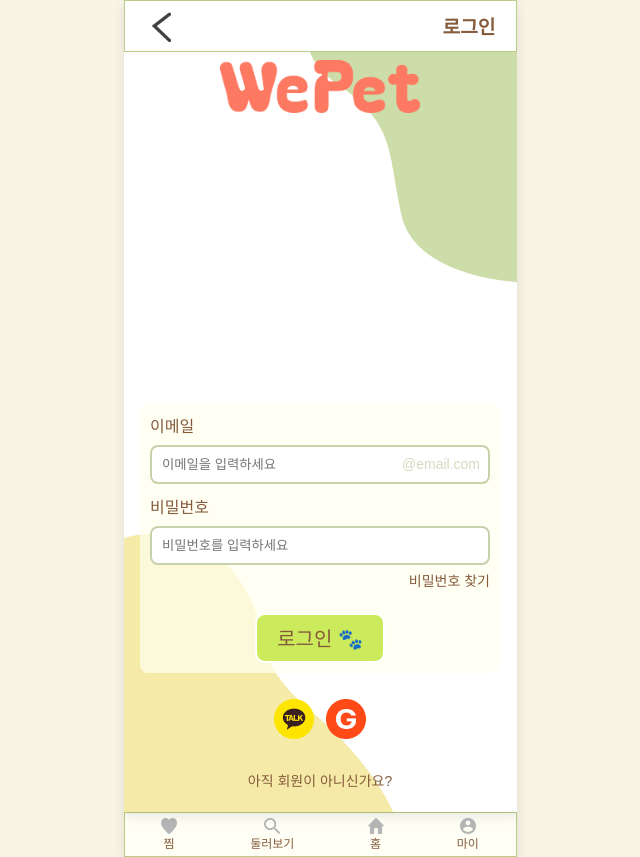
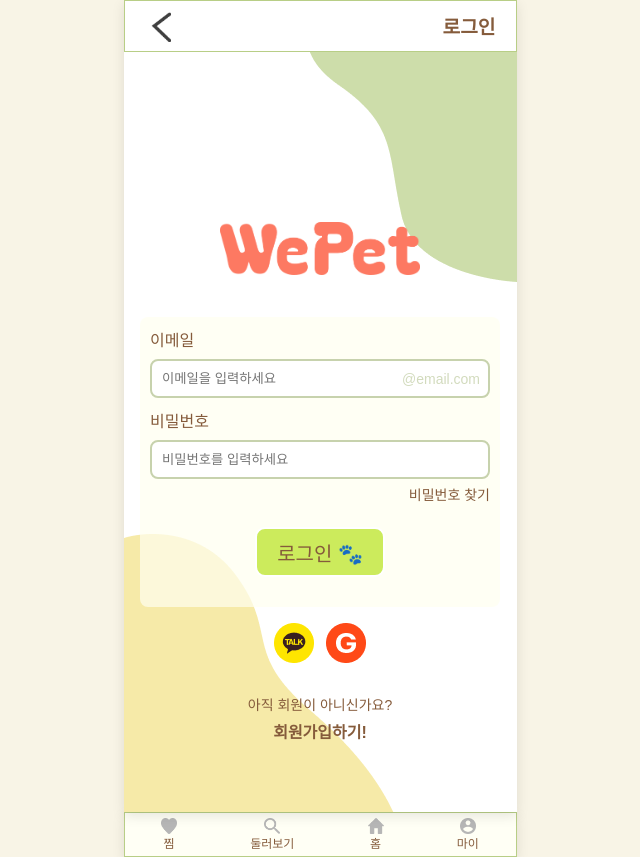
Before and after one commit to chaeliwon/Wepet, a React (Create React App) app in the folder frontend/: page /login in a window 1280 px wide. Shown: the whole page, without its empty margins (320-960 px from the left). Built offline with nearby package versions, Linux system fonts and the light colour scheme; no server answers; a web font is replaced by a local one.

Commit message:
fix 로그인 화면 픽스

```diff
--- a/frontend/src/css/LoginForm.css
+++ b/frontend/src/css/LoginForm.css
@@ -32,15 +32,12 @@ body,
   width: 200px;
   height: auto;
   margin-bottom: 50px;
+  display: block;
+  position: absolute; /* 절대 위치로 변경 */
+  top: 170px; /* 상단에서의 거리 */
+  left: 50%;
+  transform: translateX(-50%); /* 가운데 정렬 */
 }
-
-/* h1 {
-  font-family: 'KCC-Ganpan', sans-serif;
-  font-size: 35px;
-  color: #c7d2ad;
-  margin-bottom: 20px;
-  -webkit-text-stroke: 0.3px #855b3b;
-} */
 
 form {
   display: flex;
@@ -116,6 +113,7 @@ input {
   width: 130px; /* 버튼의 적절한 너비 설정 */
   height: 50px; /* 버튼의 높이 설정 */
   margin-top: 15px;
+  margin-bottom: 20px;;
 }
 
 .login-btn-login:hover {
@@ -135,16 +133,16 @@ input {
 
 .social-login-box {
   display: flex;
-  margin-top: 20px;
+  margin-top: 10px;
 }
 
-.social-login {
+.social-login-lg {
   display: flex;
   justify-content: center;
   margin-top: 5px;
 }
 
-.social-login button {
+.social-login-lg button {
   display: flex;
   align-items: center;
   justify-content: center;
@@ -155,47 +153,36 @@ input {
   background: none;
 }
 
-.social-login img {
+.social-login-lg img {
   width: 40px;
   height: 40px;
 }
 
-.kakao-login {
+.kakao-login-lg {
   background-color: transparent;
 }
 
-.google-login {
+.google-login-lg {
   background-color: transparent;
 }
 
-.signup-link {
+.signup-link-login {
   display: inline; /* 링크가 텍스트만큼의 크기만 차지하게 설정 */
   text-decoration: none;
+  margin-bottom: 30px; /*아래에서 로그인 폼을 밀어주고있어용*/
 }
 
-.signup-link .not-member {
+.signup-link-login .not-member-login {
   font-size: 14px;
   color: #855b3b;
   text-decoration: underline;
 }
 
-/* 챗봇 페이지로 가는 버튼 */
-.chatbot-button-container {
-  position: absolute; /* login-container 안에서 위치 고정 */
-  right: 20px; /* 오른쪽에서 20px 떨어진 위치 */
-  bottom: 10px; /* 아래쪽에서 10px 떨어진 위치 */
-  z-index: 100; /* 다른 요소 위에 표시되도록 설정 */
-}
-
-.chatbot-button {
-  width: 60px; /* 버튼 크기 조정 */
-  height: 60px;
-  cursor: pointer;
-  transition: transform 0.2s; /* 클릭 시 애니메이션 효과 */
-}
-
-.chatbot-button:hover {
-  transform: scale(1.1); /* 호버 시 버튼 확대 */
+.signup-text-login {
+  display: block;  /* 다음 줄로 내리기 */
+  font-weight: bold;  /* 글씨 굵게 */
+  margin-top: 5px;  /* 위 텍스트와의 간격 조절 (선택사항) */
+  font-size: 16px;
 }
 
 .validation-error-login {
--- a/frontend/src/pages/Homepage.jsx
+++ b/frontend/src/pages/Homepage.jsx
@@ -28,6 +28,10 @@ const Homepage = () => {
   const logInState = async () => {
     try {
       const token = localStorage.getItem("token");
+      if (!token) {
+        setIsLoggedIn(false);
+        return;
+      }
       const response = await api.get("/user/checkLoginStatus", {
         headers: {
           Authorization: token ? `Bearer ${token}` : undefined,
--- a/frontend/src/pages/LoginForm.jsx
+++ b/frontend/src/pages/LoginForm.jsx
@@ -190,19 +190,19 @@ const LoginForm = () => {
 
       {/* 소셜 로그인 부분을 form 밖으로 이동 */}
       <div className="social-login-box">
-        <div className="social-login">
+        <div className="social-login-lg">
           <button
             type="button"
-            className="kakao-login"
+            className="kakao-login-lg"
             onClick={handleKakaoLogin}
           >
             <img src={kakaoIcon} alt="Kakao" />
           </button>
         </div>
-        <div className="social-login">
+        <div className="social-login-lg">
           <button
             type="button"
-            className="google-login"
+            className="google-login-lg"
             onClick={handleGoogleLogin}
           >
             <img src={googleIcon} alt="Google" />
@@ -210,9 +210,10 @@ const LoginForm = () => {
         </div>
       </div>
 
-      <Link to="/signup" className="signup-link">
-        <p className="not-member" style={{ textDecoration: "none" }}>
+      <Link to="/signup" className="signup-link-login">
+        <p className="not-member-login" style={{ textDecoration: "none" }}>
           아직 회원이 아니신가요?
+          <span className="signup-text-login">회원가입하기!</span>
         </p>
       </Link>
     </div>
```
Also changed, not shown: 1 other file (tests, documents, lock files or other folders).
